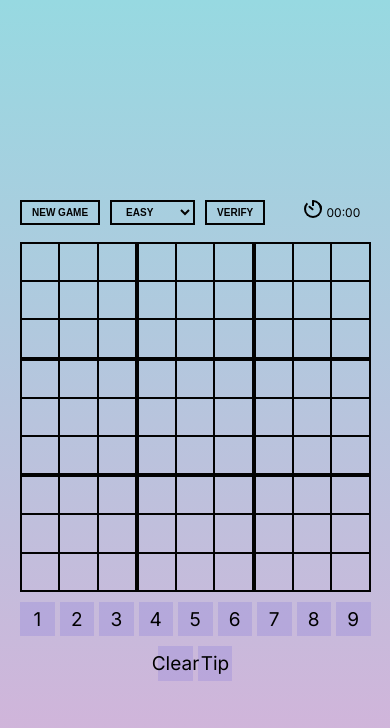
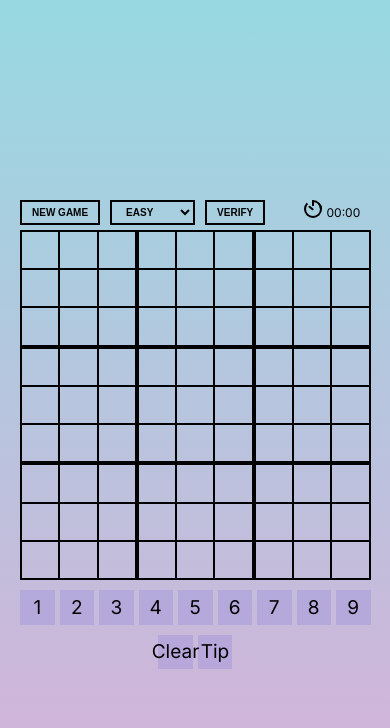
Before and after one commit to hugoderre/sudoku, a website with bundled scripts: page index.html in a window 390 px wide. Built offline with nearby package versions, Linux system fonts and the light colour scheme.

Commit message:
style: grid fr spacing

```diff
--- a/src/css/style.scss
+++ b/src/css/style.scss
@@ -18,25 +18,25 @@ body {
 
     .container {
         display: grid;
-        grid-template-rows: 2fr 650px 3fr;
+        grid-template-rows: 2fr 650px 5fr;
         width: 650px;
         padding-top: min(50px, 5%);
 
         @media (max-width: 650px) {
             max-width: 500px;
-            grid-template-rows: 2fr 500px 3fr;
+            grid-template-rows: 2fr 500px 5fr;
         }
         @media (max-width: 500px) {
             max-width: 400px;
-            grid-template-rows: 2fr 400px 3fr;
+            grid-template-rows: 2fr 400px 5fr;
         }
         @media (max-width: 390px) {
             max-width: 350px;
-            grid-template-rows: 2fr 350px 3fr;
+            grid-template-rows: 2fr 350px 5fr;
         }
         @media (max-width: 350px) {
             max-width: 250px;
-            grid-template-rows: 2fr 250px 3fr;
+            grid-template-rows: 2fr 250px 5fr;
         }
 
         & > div {
```
Also changed, not shown: src/css/style.css.
